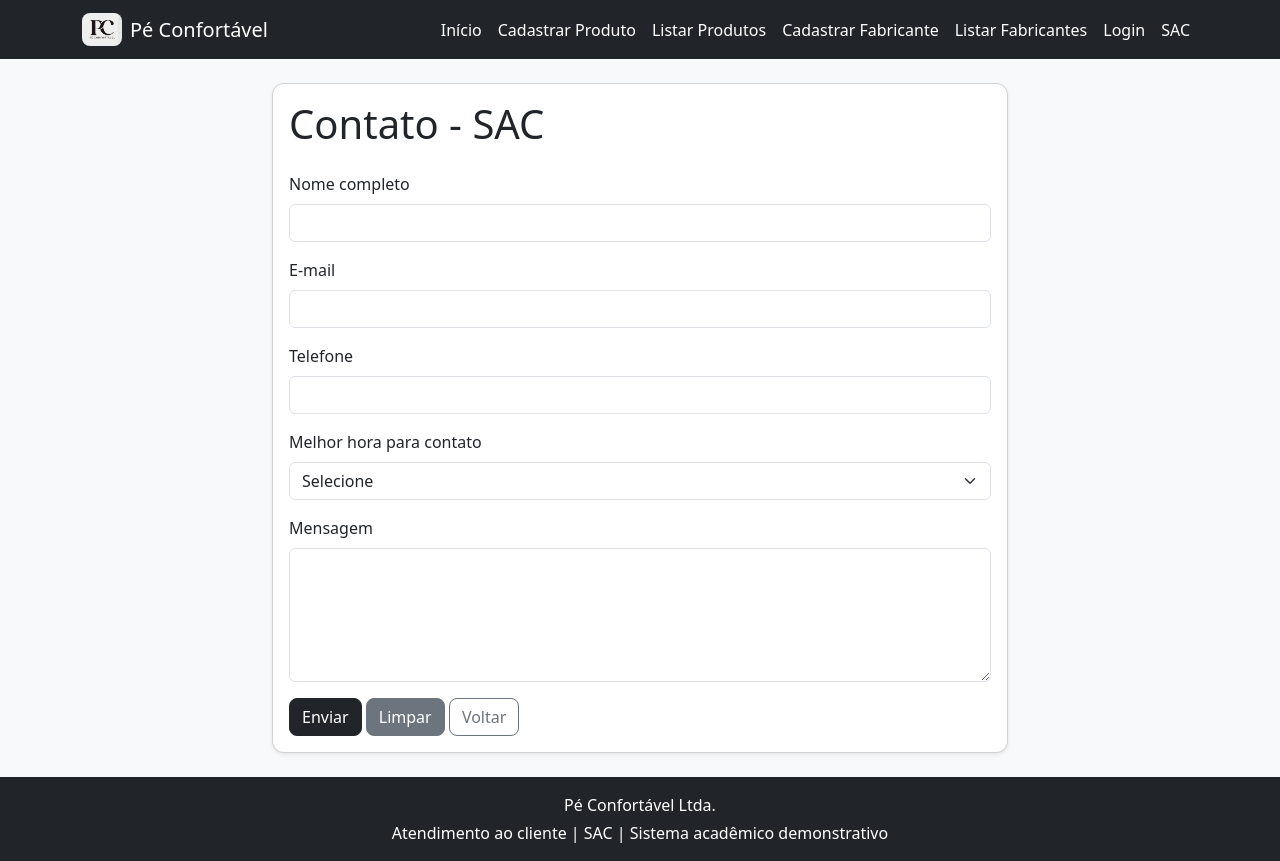
After one commit to micheleespacodosaber-cmyk/Projeto-loja-de-sapatos, a Django app: page /contato/ in a window 1280 px wide. The commit adds this page. Run offline with Django 5.2, Linux system fonts and the light colour scheme.

Commit message:
Quase pronto

```diff
--- a/fabricante/forms.py
+++ b/fabricante/forms.py
@@ -1,5 +1,20 @@
 from django import forms
 
 class FabricanteForm(forms.Form):
-    codigo = forms.IntegerField(label='Código')
-    nome = forms.CharField(label='Nome', max_length=70)
+    codigo = forms.IntegerField(required=True)
+    nome = forms.CharField(max_length=70, required=True)
+
+class ContatoSacForm(forms.Form):
+    nome_completo = forms.CharField(max_length=100, required=True)
+    email = forms.EmailField(max_length=100, required=True)
+    telefone = forms.CharField(max_length=11, required=True)
+    melhor_hora_contato = forms.ChoiceField(
+        choices=[
+            ('', 'Selecione'),
+            ('Manhã', 'Manhã'),
+            ('Tarde', 'Tarde'),
+            ('Noite', 'Noite'),
+        ],
+        required=True
+    )
+    mensagem = forms.CharField(max_length=1024, required=True)
--- a/fabricante/views.py
+++ b/fabricante/views.py
@@ -1,6 +1,6 @@
 from django.shortcuts import render, redirect
-from fabricante.forms import FabricanteForm
-from fabricante.models import Fabricante
+from fabricante.forms import FabricanteForm, ContatoSacForm
+from fabricante.models import Fabricante, ContatoSac
 
 def cadastro(request):
     if request.method == 'POST':
@@ -17,10 +17,41 @@ def cadastro(request):
         form = FabricanteForm()
 
     return render(request, 'fabricante/cadastro.html', {'form': form})
+
 def listar(request):
     lista_fabricantes = Fabricante.objects.all()
     return render(request, 'fabricante/lista.html', {'fabricantes': lista_fabricantes})
+
 def excluir(request, codigoFabricante):
     fabricante = Fabricante.objects.get(pk=codigoFabricante)
     fabricante.delete()
     return redirect('fabricante:listar')
+
+def contato(request):
+    mensagem_sucesso = False
+
+    if request.method == 'POST':
+        form = ContatoSacForm(request.POST)
+
+        if form.is_valid():
+            contato = ContatoSac(
+                nome_completo=form.cleaned_data['nome_completo'],
+                email=form.cleaned_data['email'],
+                telefone=form.cleaned_data['telefone'],
+                melhor_hora_contato=form.cleaned_data['melhor_hora_contato'],
+                mensagem=form.cleaned_data['mensagem']
+            )
+            contato.save()
+            form = ContatoSacForm()
+            mensagem_sucesso = True
+    else:
+        form = ContatoSacForm()
+
+    return render(
+        request,
+        'contato.html',
+        {
+            'form': form,
+            'mensagem_sucesso': mensagem_sucesso
+        }
+    )
--- a/loja/urls.py
+++ b/loja/urls.py
@@ -17,13 +17,19 @@ Including another URLconf
 from django.contrib import admin
 from django.urls import path, include
 from django.shortcuts import render
+from fabricante import views as fabricante_views
 
 def index(request):
     return render(request, 'index.html')
 
+def login(request):
+    return render(request, 'login.html')
+
 urlpatterns = [
     path('admin/', admin.site.urls),
     path('', index, name='index'),
+    path('login/', login, name='login'),
+    path('contato/', fabricante_views.contato, name='contato'),
     path('produto/', include('produto.urls')),
     path('fabricante/', include('fabricante.urls')),
 ]
--- /dev/null
+++ b/produto/templates/contato.html
@@ -0,0 +1,66 @@
+
+{% extends 'base.html' %}
+
+{% block title %}SAC{% endblock %}
+
+{% block content %}
+<div class="row justify-content-center">
+    <div class="col-md-8">
+        <div class="card shadow-sm">
+            <div class="card-body">
+                <h1 class="card-title mb-4">Contato - SAC</h1>
+
+                <form method="post" id="idFrmContatoSac" name="frmContatoSac">
+                    {% csrf_token %}
+
+                    <div class="mb-3">
+                        <label for="idTxtNomeCompletoContato" class="form-label">Nome completo</label>
+                        <input type="text" class="form-control" id="idTxtNomeCompletoContato" name="nome_completo" maxlength="100" required>
+                    </div>
+
+                    <div class="mb-3">
+                        <label for="idTxtEmailContato" class="form-label">E-mail</label>
+                        <input type="email" class="form-control" id="idTxtEmailContato" name="email" maxlength="100" required>
+                    </div>
+
+                    <div class="mb-3">
+                        <label for="idTxtTelefoneContato" class="form-label">Telefone</label>
+                        <input type="text" class="form-control" id="idTxtTelefoneContato" name="telefone" maxlength="11" required>
+                    </div>
+
+                    <div class="mb-3">
+                        <label for="idBSelMelhorHoraContato" class="form-label">Melhor hora para contato</label>
+                        <select class="form-select" id="idBSelMelhorHoraContato" name="melhor_hora_contato" required>
+                            <option value="">Selecione</option>
+                            <option value="Manhã">Manhã</option>
+                            <option value="Tarde">Tarde</option>
+                            <option value="Noite">Noite</option>
+                        </select>
+                    </div>
+
+                    <div class="mb-3">
+                        <label for="idTxtMensagemContato" class="form-label">Mensagem</label>
+                        <textarea class="form-control" id="idTxtMensagemContato" name="mensagem" rows="5" maxlength="1024" required></textarea>
+                    </div>
+
+                    <button type="submit" class="btn btn-dark" id="idBtnEnviarContato" name="btnEnviarContato">
+                        Enviar
+                    </button>
+
+                    <button type="reset" class="btn btn-secondary" id="idBtnLimparContato" name="btnLimparContato">
+                        Limpar
+                    </button>
+
+                    <a href="/" class="btn btn-outline-secondary">Voltar</a>
+                </form>
+
+                {% if mensagem_sucesso %}
+                <div class="alert alert-success mt-3 mb-0">
+                    Mensagem enviada com sucesso.
+                </div>
+                {% endif %}
+            </div>
+        </div>
+    </div>
+</div>
+{% endblock %}
--- a/templates/base.html
+++ b/templates/base.html
@@ -1,7 +1,4 @@
 
-{% load static %}
-<!DOCTYPE html>
-<html lang="pt-br">
 {% load static %}
 <!DOCTYPE html>
 <html lang="pt-br">
@@ -12,7 +9,7 @@
     <link href="https://cdn.jsdelivr.net/npm/bootstrap@5.3.3/dist/css/bootstrap.min.css" rel="stylesheet">
     <link rel="stylesheet" href="{% static 'css/style.css' %}">
 </head>
-<body class="bg-light">
+<body class="bg-light d-flex flex-column min-vh-100">
 
     <nav class="navbar navbar-expand-lg navbar-dark bg-dark">
         <div class="container">
@@ -27,14 +24,21 @@
                 <a class="nav-link text-white" href="/produto/lista/">Listar Produtos</a>
                 <a class="nav-link text-white" href="/fabricante/cadastro/">Cadastrar Fabricante</a>
                 <a class="nav-link text-white" href="/fabricante/lista/">Listar Fabricantes</a>
+                <a class="nav-link text-white" href="/login/">Login</a>
+                <a class="nav-link text-white" href="/contato/">SAC</a>
             </div>
         </div>
     </nav>
 
-    <div class="container mt-5">
+    <main class="container mt-4 flex-grow-1">
         {% block content %}
         {% endblock %}
-    </div>
+    </main>
+
+    <footer class="bg-dark text-white text-center py-3 mt-4">
+        <p class="mb-1">Pé Confortável Ltda.</p>
+        <p class="mb-0">Atendimento ao cliente | SAC | Sistema acadêmico demonstrativo</p>
+    </footer>
 
 </body>
 </html>
```
Also changed, not shown: fabricante/models.py (+7 -0 lines), produto/templates/produto/cadastro.html (+5 -2 lines), templates/login.html (added, +41 -0 lines), db.sqlite3, static/img/produtos/tenis_amrl_olimpicos.jpeg (renamed from static/img/produtos/tenis_amarelo_olimpicos.jpeg), static/img/produtos/tenis_colo_tiado.jpeg (renamed from static/img/produtos/tenis_colorido_tiadora.jpeg).
